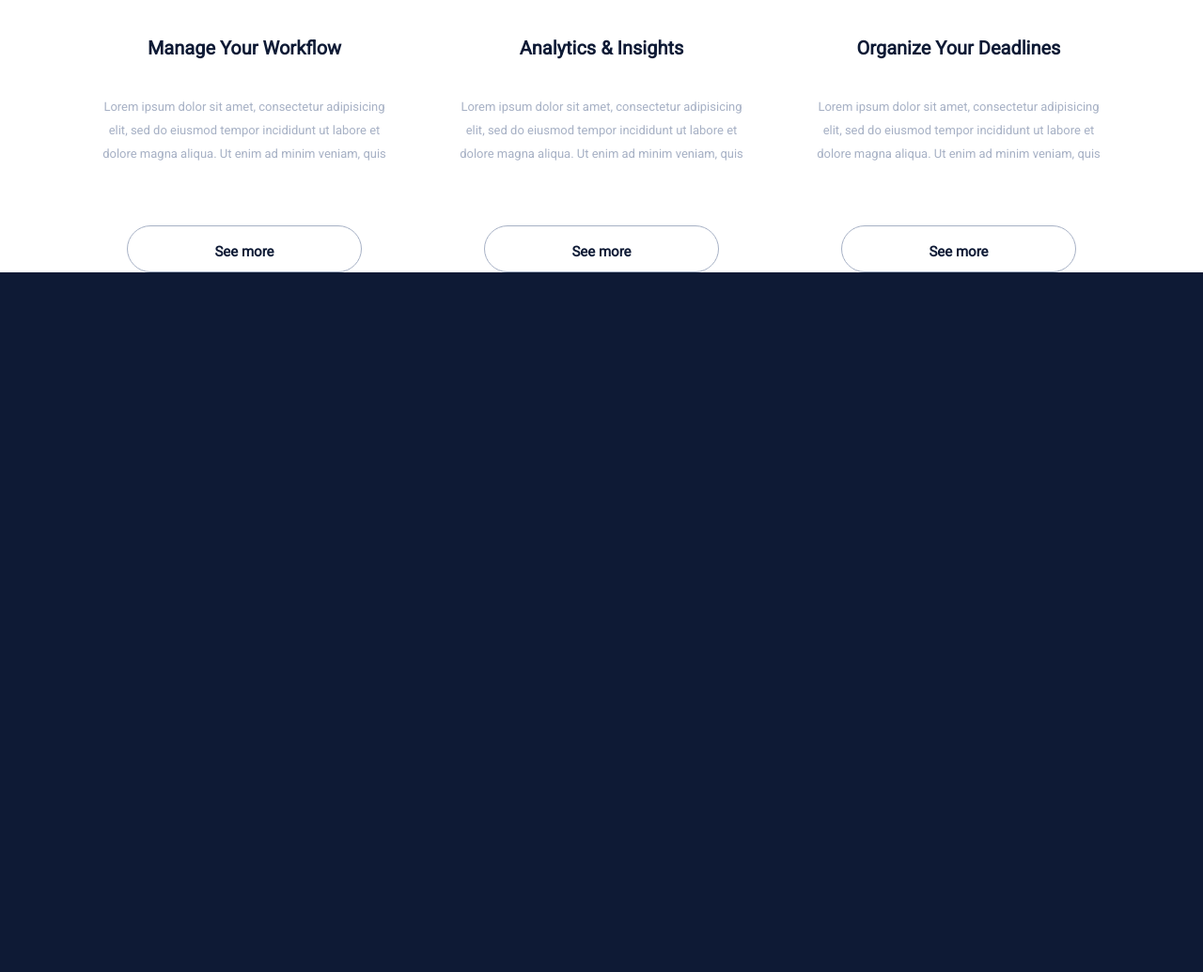
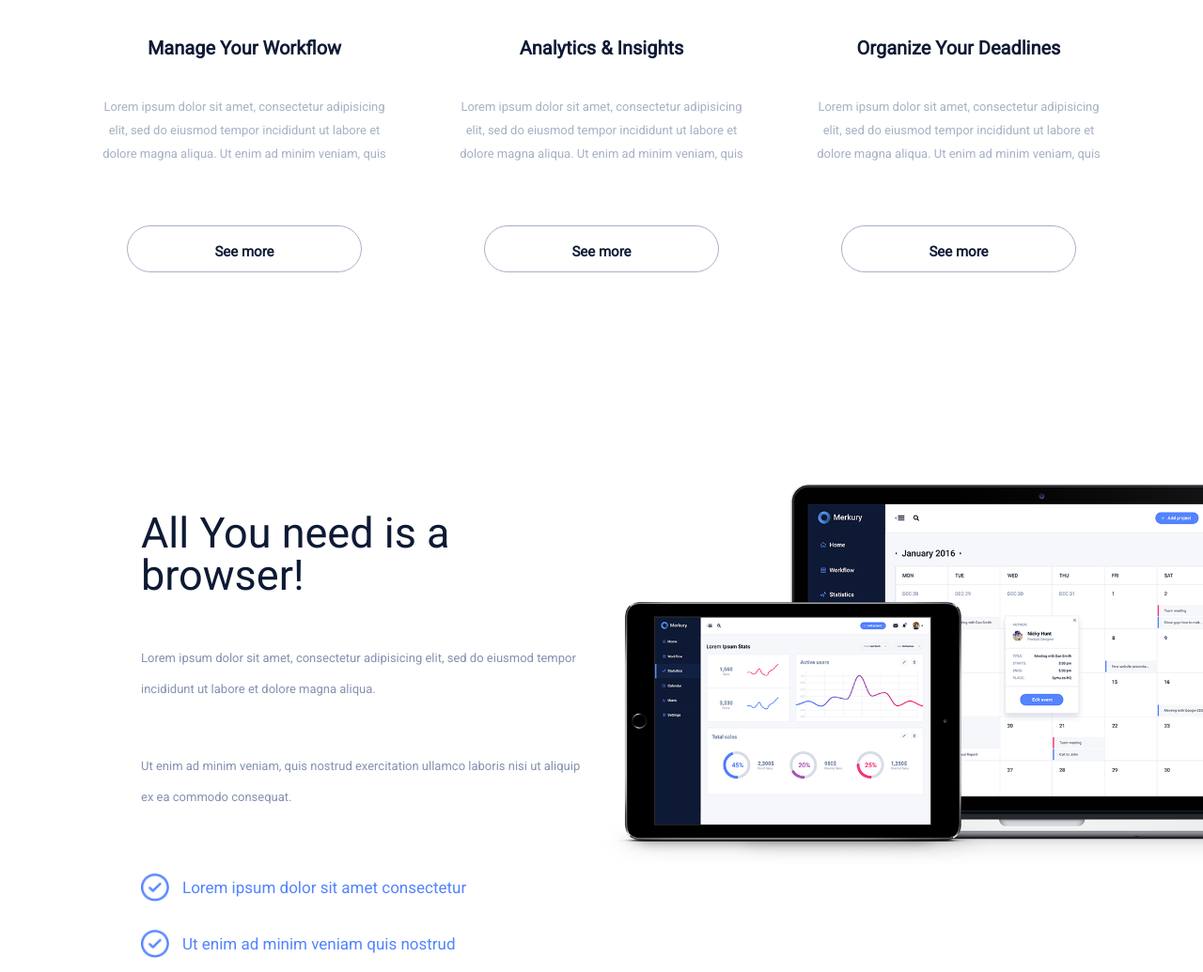
Before and after one commit to vahutson/Merkury, a plain HTML site: page index.html in a window 1280 px wide. Shown: the part 1260-2295 px from the top of the page at 94% size. Before the commit the page ends 1550 px from the top, so only its background shows below. Drawn offline with Linux system fonts and the light colour scheme.

Commit message:
third block added need help

```diff
--- a/index.html
+++ b/index.html
@@ -72,6 +72,22 @@
             quia non numquam eius modi tempora incidunt ut labore et dolore magnam aliquam quaerat voluptatem.</p>
         <a href="#" class="seemore">See more</a>
     </div>
+
+</div>
+
+<div id="need-browser">
+    <div class="need_text_content">
+        <h2 class="need-title">All You need is a browser!</h2>
+        <p class="light-grey-p">Lorem ipsum dolor sit amet, consectetur adipisicing elit, sed do eiusmod tempor
+             incididunt ut labore et dolore magna aliqua. </p>
+        <p class="light-grey-p">Ut enim ad minim veniam, quis nostrud exercitation ullamco laboris nisi
+                ut aliquip ex ea commodo consequat. </p>
+        <img src="img/its-ok.png" alt="" class="its_ok"></img>
+        <p class="light-blue-p">Lorem ipsum dolor sit amet consectetur</p></br>
+        <img src="img/its-ok.png" alt="" class="its_ok"></img>
+        <p class="light-blue-p">Ut enim ad minim veniam quis nostrud</p>
+    </div>
+    <img src="img/Pads.png" alt="" class="pads"></img>
 </div>
 </body>
 </html>
--- a/style.css
+++ b/style.css
@@ -201,3 +201,56 @@ body {
     box-sizing: border-box;
     margin: 0 auto;
 }
+
+#need-browser {
+    display: flex;
+    justify-content: space-between;
+    background-color: white;
+    padding-top: 225px;
+
+}
+
+.pads {
+    width: 50%;
+    height: 50%;
+}
+
+.need_text_content {
+    padding-top: 30px;
+    padding-left: 150px;
+    text-align: left;
+}
+
+.need-title {
+    font-family: 'Roboto', sans-serif;
+    font-size: 45px;
+    color: #0e1a35;
+    padding-bottom: 50px;
+
+}
+.light-grey-p {
+    width: 470px;
+    color: #8492af;
+    font-family: 'Roboto', sans-serif;
+    font-size: 13px;
+    padding-bottom: 50px;
+    line-height: 2.5;
+}
+
+.its_ok {
+    display: inline-block;
+    width: 30px;
+    height: 30px;
+
+    vertical-align: text-bottom;
+}
+
+.light-blue-p {
+    display: inline;
+    color: #5284ff;
+    font-family: 'Roboto', sans-serif;
+    font-size: 17px;
+    line-height: 60px;
+    padding-left: 10px;
+    vertical-align: super;
+}
```
Also changed, not shown: img/its-ok.png (added), img/pads.png (added).
